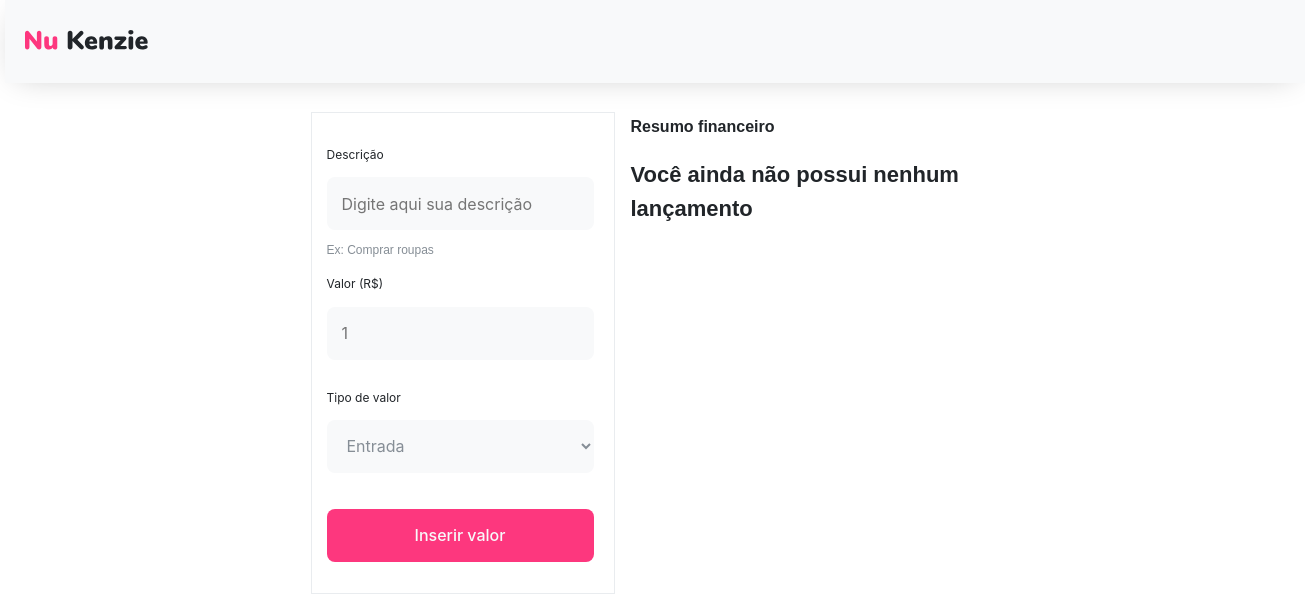
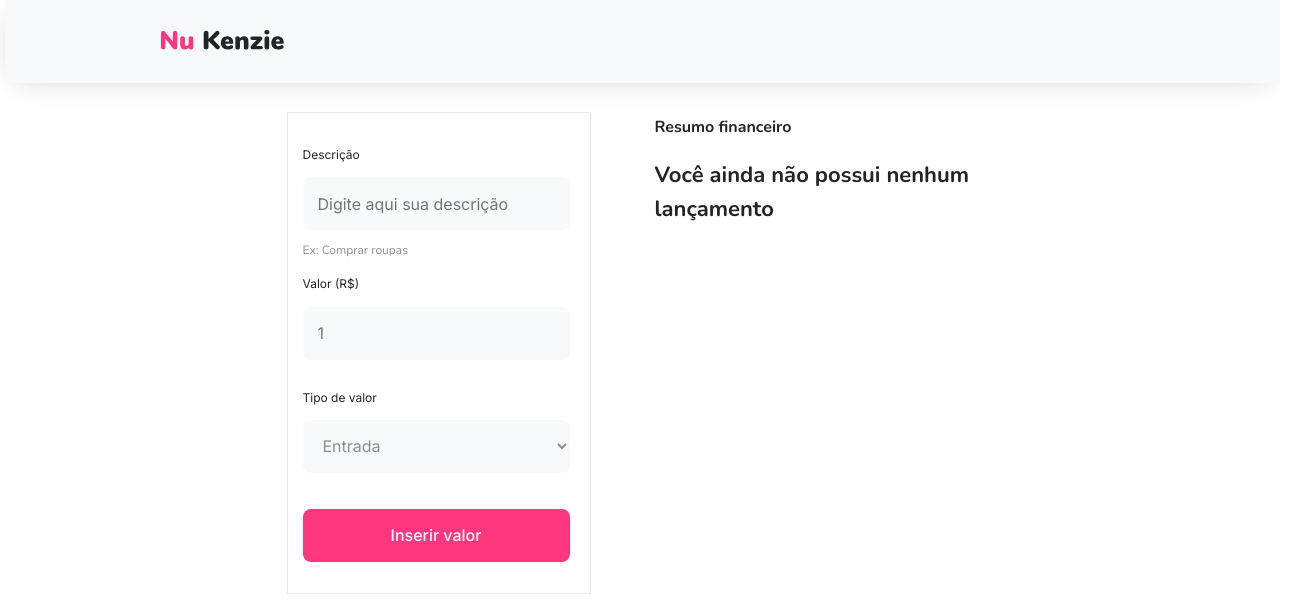
Before and after one commit to Kenzie-Academy-Brasil-Developers/Nu-kenzie-eEster28, a React (Vite) app: page / in a window 1280 px wide. Shown: the top 600 px of the page, 1305 px wide, since content can reach past the window. Built offline with nearby package versions, Linux system fonts and the light colour scheme.

Commit message:
fix: corrigindo erros de estilização

```diff
--- a/index.html
+++ b/index.html
@@ -7,9 +7,7 @@
   <meta name="viewport" content="width=device-width, initial-scale=1.0" />
   <link rel="preconnect" href="https://fonts.googleapis.com">
   <link rel="preconnect" href="https://fonts.gstatic.com" crossorigin>
-  <link
-    href="https: //fonts.googleapis.com/css2? family= Inter:wght@400;500 & family= Nunito:wght@400;700 & display=swap"
-    rel="stylesheet">
+  <link href="https://fonts.googleapis.com/css2?family=Inter:wght@400;500&family=Nunito:wght@400;500;700&display=swap" rel="stylesheet">
   <title>Vite + React</title>
 </head>
 
--- a/src/component/Header/index.jsx
+++ b/src/component/Header/index.jsx
@@ -1,10 +1,12 @@
 import Logo from "../../assets/logo.svg"
 import styles from "./style.module.scss"
 
-export const  Header = () => {
-    return(
+export const Header = () => {
+    return (
         <header className={styles.header}>
-            <img src={Logo} alt="Logo Nu Kenzie" />
+            <div>
+                <img src={Logo} alt="Logo Nu Kenzie" />
+            </div>
         </header>
     )
 }
--- a/src/component/Header/style.module.scss
+++ b/src/component/Header/style.module.scss
@@ -1,10 +1,27 @@
-.header{
+.header {
     max-height: 4.375rem;
-    width: 100%;
     background-color: var(--color-grey1);
 
     box-shadow: 0rem 0.25rem 2rem -0.75rem #00000040;
     padding: 1.875rem 0rem 1.875rem 1.25rem;
     margin: 0rem 0rem 0.3125rem 0.3125rem;
+    display: flex;
 
+    div {
+        justify-content: center;
+    }
+
+    img {
+        @media (min-width: 768px) {
+            margin: 0 0 0 1.2rem;
+        }
+
+        @media (min-width: 1024px) {
+            margin: 0 0 0 8.5rem;
+        }
+
+        @media (min-width: 1440px) {
+            margin: 0 0 0 22rem;
+        }
+    }
 }
--- a/src/pages/HomePage/index.jsx
+++ b/src/pages/HomePage/index.jsx
@@ -31,7 +31,6 @@ export const HomePage = () => {
     setListFinances(listFiltered)
   }
 
-
   return (
     <>
       <Header />
--- a/src/styles/global.scss
+++ b/src/styles/global.scss
@@ -15,6 +15,7 @@
 main{
     display: flex;
     flex-direction: column;
+    gap: 3rem;
 }
 
 @media (min-width: 768px) {
```
Also changed, not shown: src/component/Sections/FinanceSection/style.module.scss (line endings or trailing spaces).
